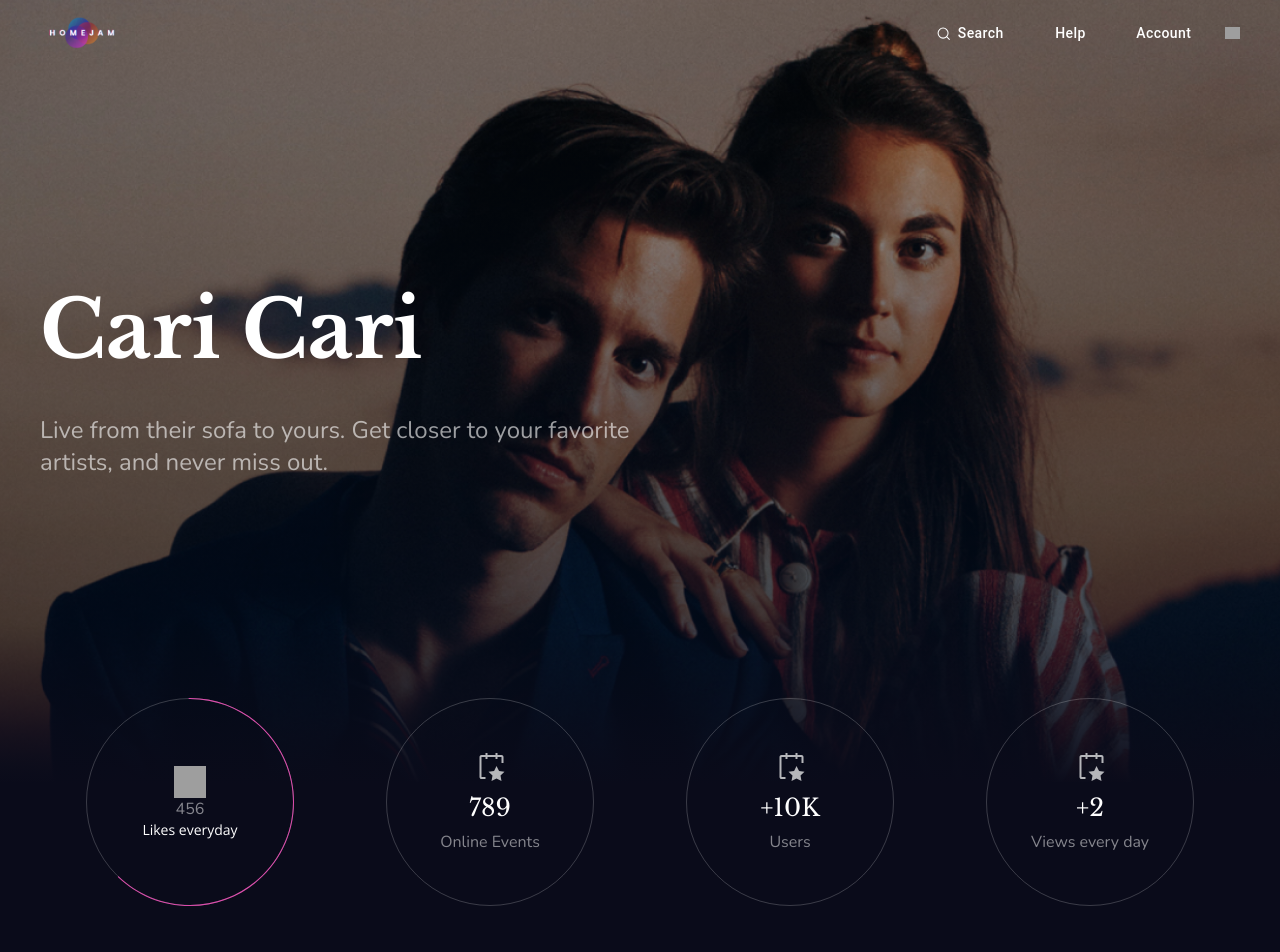
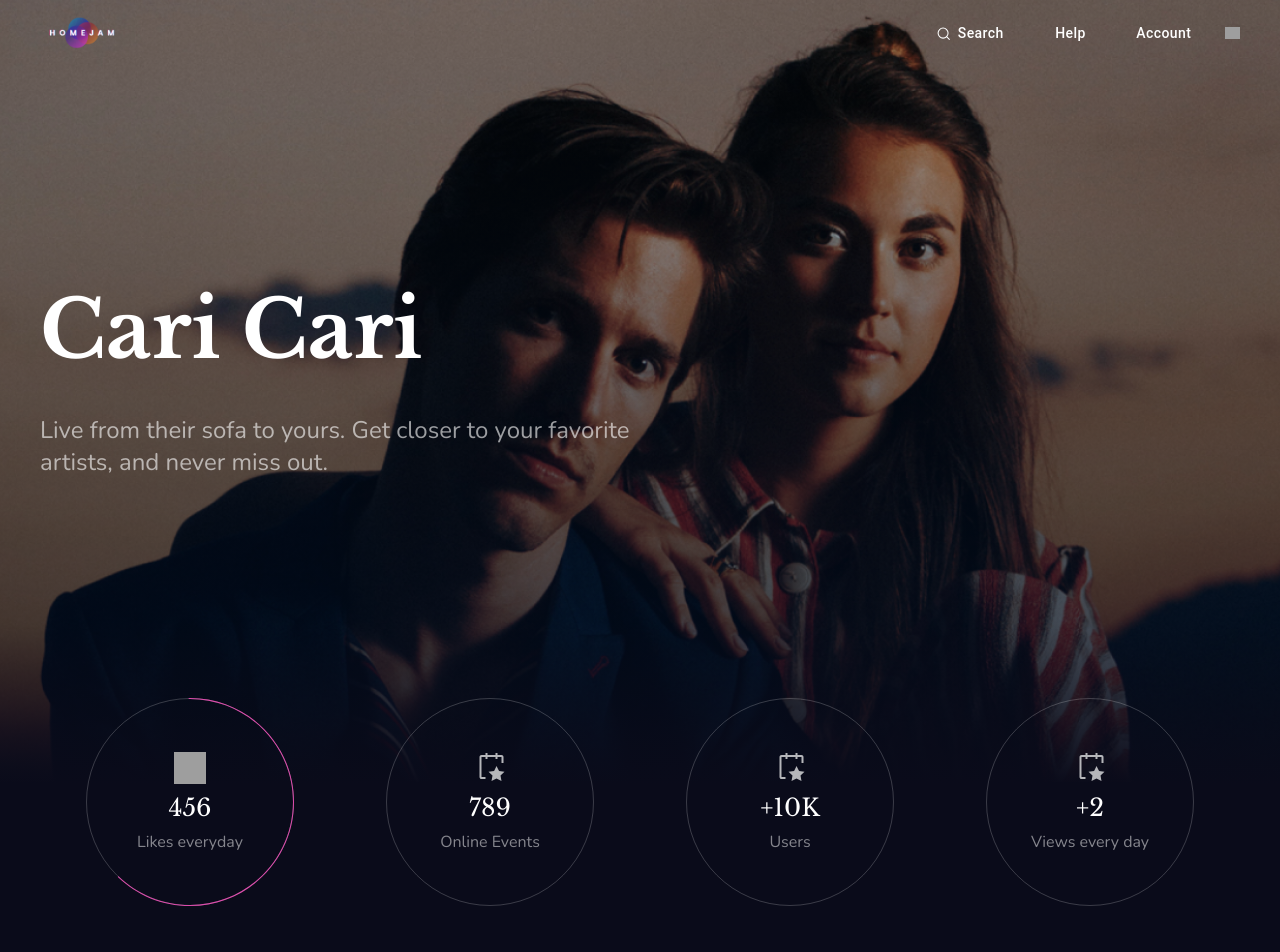
Before and after one commit to sidagwl5/Homejam, a React (Create React App) app: page / in a window 1280 px wide. Shown: the top 952 px of the page. Built offline with nearby package versions, Linux system fonts and the light colour scheme; grey boxes are pictures that could not be loaded; the HTML template or start-up script is replaced by a standard one; a web font is replaced by a local one.

Commit message:
final changes

```diff
--- a/src/index.css
+++ b/src/index.css
@@ -49,7 +49,6 @@ P{
   font-family: Open Sans;
 font-style: normal;
 font-weight: normal;
-font-size: 14px;
 /* identical to box height, or 186% */
 
 
--- a/src/screens/homePage/components/wallpaperSection/components/card.js
+++ b/src/screens/homePage/components/wallpaperSection/components/card.js
@@ -14,8 +14,8 @@ const CircularCard = () => {
             style={{ width: "32px", height: "32px", position: "relative" }}
             src={card.url}
           />
-          <p>{card.count}</p>
-          <p>{card.label}</p>
+          <p className={classes.stats}>{card.count}</p>
+          <p className={classes.subtitle}>{card.label}</p>
         </div>
       ))}
     </div>
--- a/src/screens/homePage/components/wallpaperSection/styles.js
+++ b/src/screens/homePage/components/wallpaperSection/styles.js
@@ -135,7 +135,8 @@ export const cardStyles = makeStyles((theme) => ({
     "&:hover": {
       backgroundColor: "rgba(8, 14, 30, 0.5)",
     },
-    "& p:nth-child(2)": {
+  },
+  stats: {
     fontFamily: "Libre Baskerville",
     fontStyle: "normal",
     fontWeight: "normal",
@@ -145,7 +146,7 @@ export const cardStyles = makeStyles((theme) => ({
       fontSize: "21px",
     },
   },
-    "& p:nth-child(3)": {
+  subtitle: {
     fontFamily: "Nunito",
     fontStyle: "normal",
     fontWeight: "normal",
@@ -155,5 +156,4 @@ export const cardStyles = makeStyles((theme) => ({
       fontSize: "13px",
     },
   },
-  },
 }));
```
Lines whose indentation alone changed are shown as unchanged.
